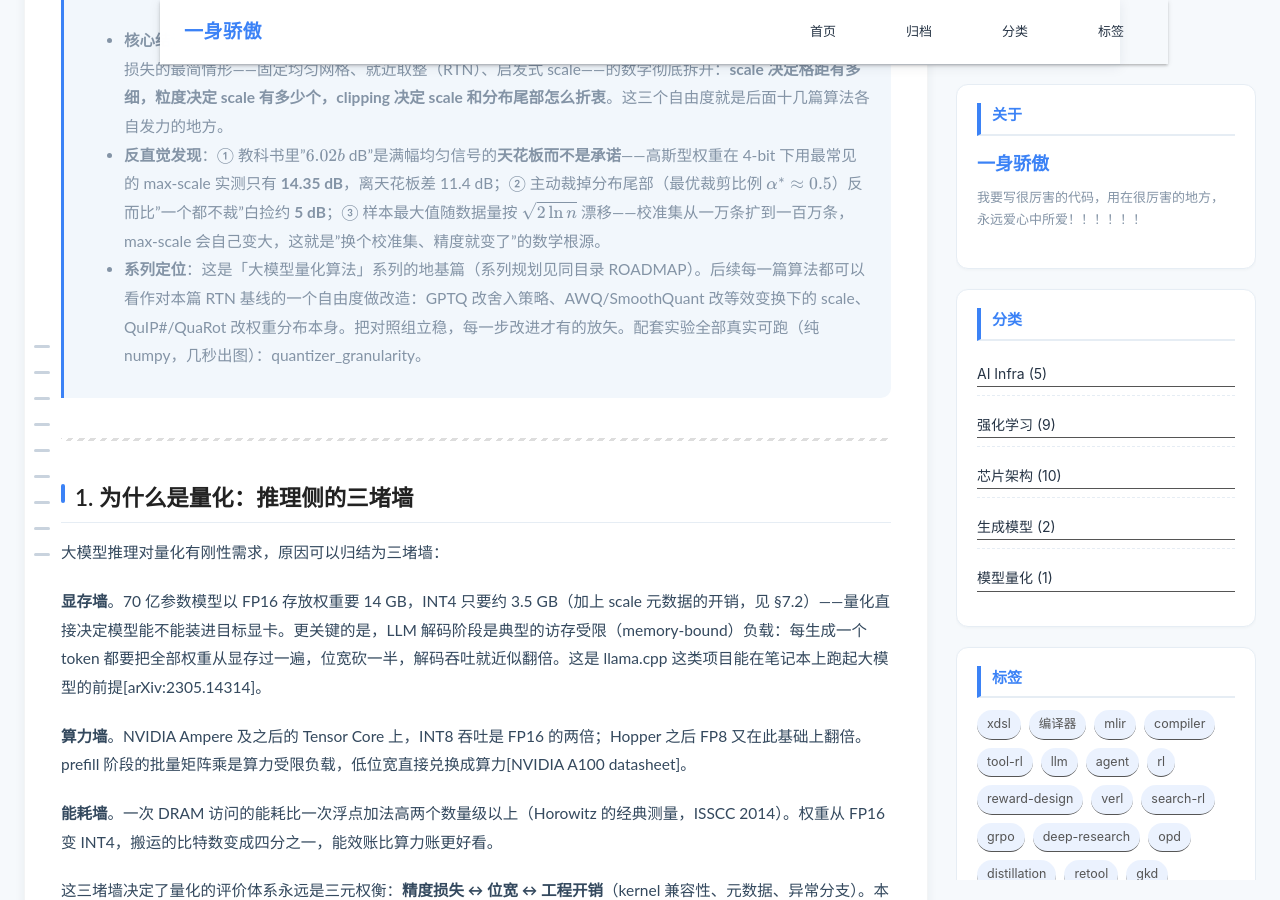
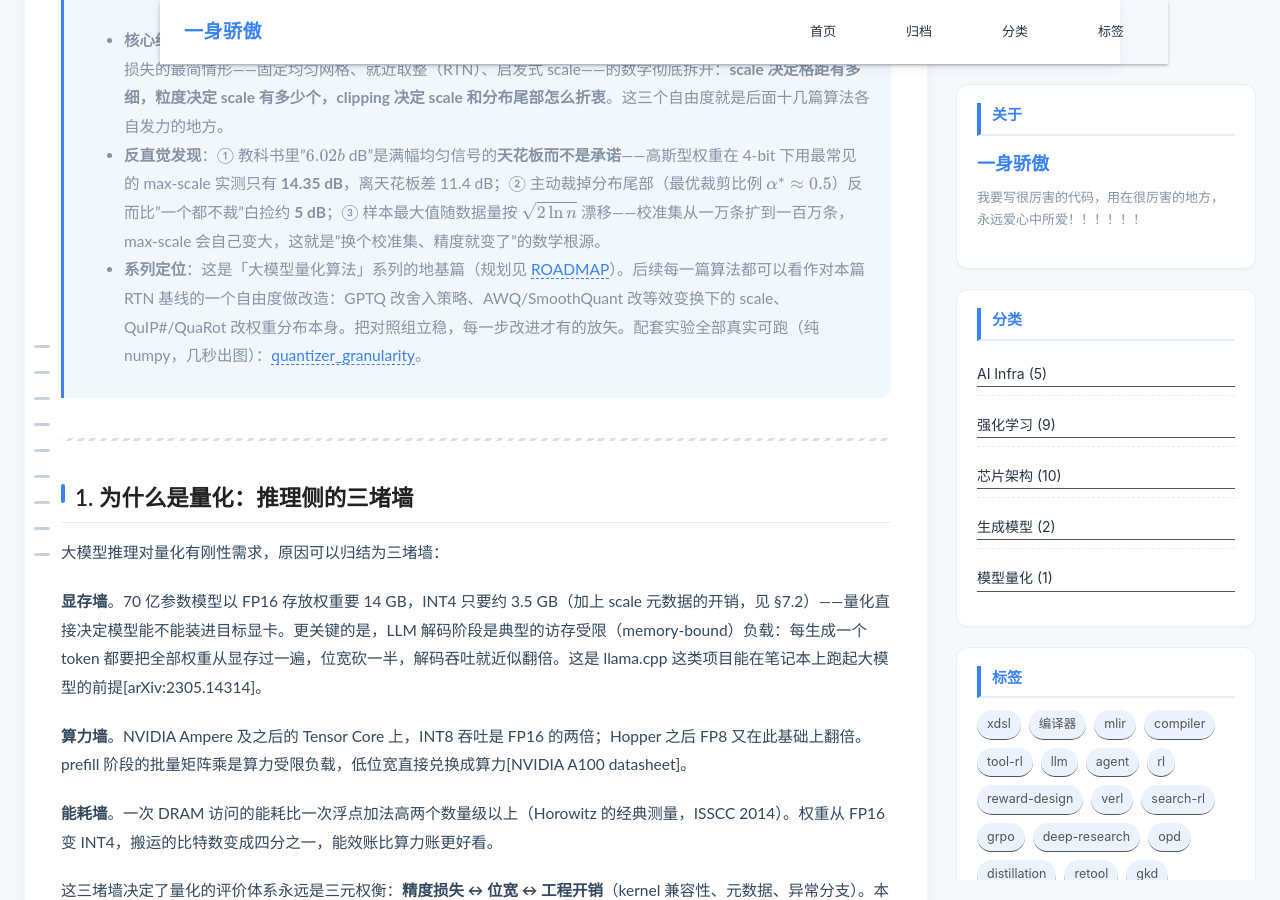
Before and after one commit to lrypcy/lrypcy.github.io, a Jekyll site: the page built from _posts/2026-08-23-llm-quant-00-quantizer-fundamentals-rtn.md, in a window 1280 px wide and 900 px high, scrolled down 312 px. Built offline with Jekyll 4.4.1, drawn with Linux system fonts in a browser that asks for light colours; comment, search, counter and statistics services are not loaded; some of the changed text lies outside the part shown.

Commit message:
量化 00 篇：补回 quantizer_granularity 实验与 ROADMAP 链接（已推送 lrypcy/blogs）

```diff
--- a/_posts/2026-08-23-llm-quant-00-quantizer-fundamentals-rtn.md
+++ b/_posts/2026-08-23-llm-quant-00-quantizer-fundamentals-rtn.md
@@ -12,7 +12,7 @@ mathjax: true
 >
 > * **核心结论**：所有后训练量化（PTQ）算法其实都在解同一个损失函数 $\min_{\hat{W}} \mathbb{E}_x\lVert Wx-\hat{W}x\rVert^2$。本篇把这个损失的最简情形——固定均匀网格、就近取整（RTN）、启发式 scale——的数学彻底拆开：**scale 决定格距有多细，粒度决定 scale 有多少个，clipping 决定 scale 和分布尾部怎么折衷**。这三个自由度就是后面十几篇算法各自发力的地方。
 > * **反直觉发现**：① 教科书里"$6.02b$ dB"是满幅均匀信号的**天花板而不是承诺**——高斯型权重在 4-bit 下用最常见的 max-scale 实测只有 **14.35 dB**，离天花板差 11.4 dB；② 主动裁掉分布尾部（最优裁剪比例 $\alpha^*\approx 0.5$）反而比"一个都不裁"白捡约 **5 dB**；③ 样本最大值随数据量按 $\sqrt{2\ln n}$ 漂移——校准集从一万条扩到一百万条，max-scale 会自己变大，这就是"换个校准集、精度就变了"的数学根源。
-> * **系列定位**：这是「大模型量化算法」系列的地基篇（系列规划见同目录 ROADMAP）。后续每一篇算法都可以看作对本篇 RTN 基线的一个自由度做改造：GPTQ 改舍入策略、AWQ/SmoothQuant 改等效变换下的 scale、QuIP#/QuaRot 改权重分布本身。把对照组立稳，每一步改进才有的放矢。配套实验全部真实可跑（纯 numpy，几秒出图）：quantizer_granularity。
+> * **系列定位**：这是「大模型量化算法」系列的地基篇（规划见 [ROADMAP](https://github.com/lrypcy/blogs/blob/main/technology/quantization/llm_quant_series/ROADMAP.md)）。后续每一篇算法都可以看作对本篇 RTN 基线的一个自由度做改造：GPTQ 改舍入策略、AWQ/SmoothQuant 改等效变换下的 scale、QuIP#/QuaRot 改权重分布本身。把对照组立稳，每一步改进才有的放矢。配套实验全部真实可跑（纯 numpy，几秒出图）：[quantizer_granularity](https://github.com/lrypcy/blogs/tree/main/technology/quantization/llm_quant_series/experiments/quantizer_granularity)。
 
 ---
 
```
Also changed, not shown: other parts of _posts/2026-08-23-llm-quant-00-quantizer-fundamentals-rtn.md (+1 -1 lines).
